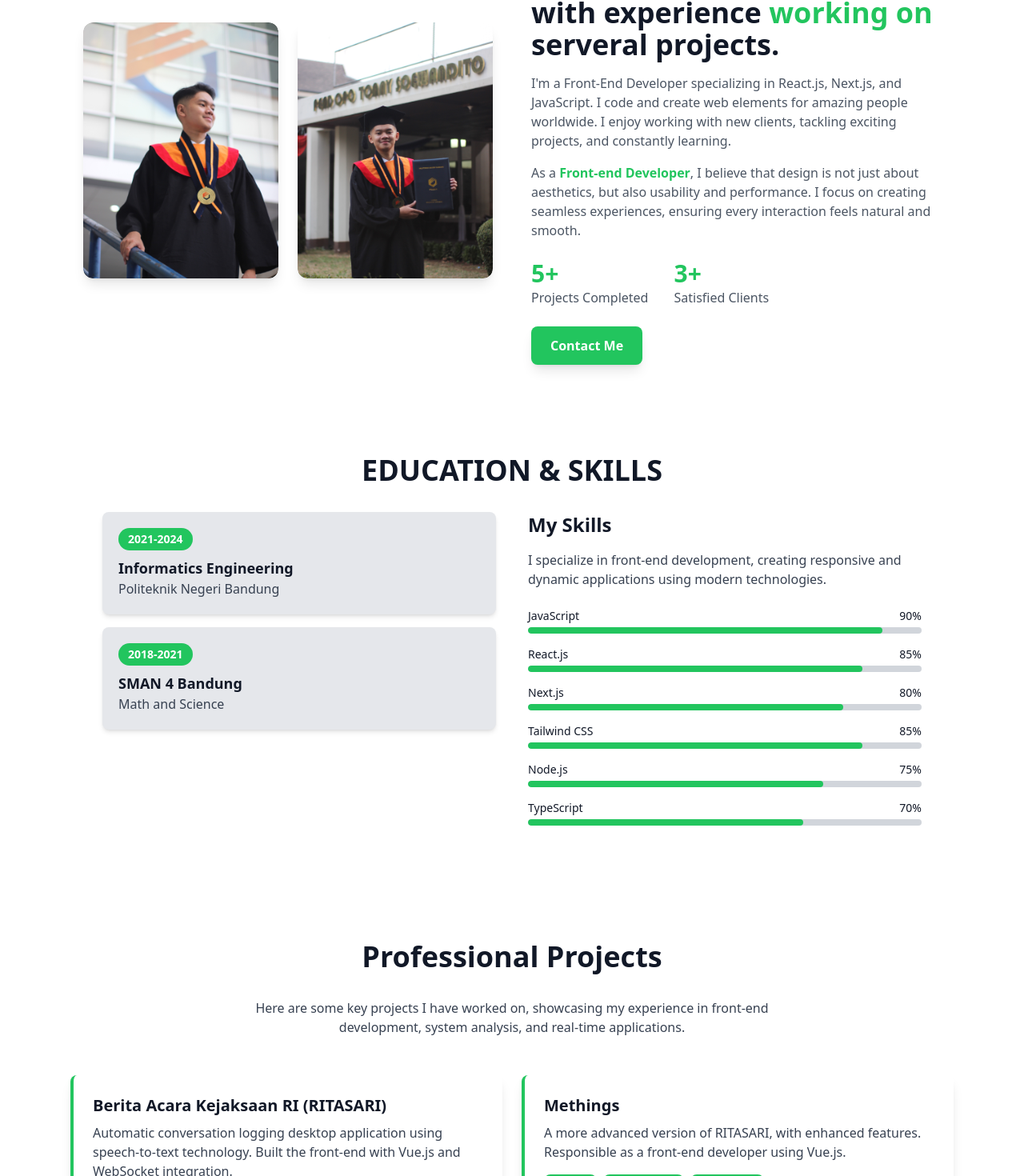
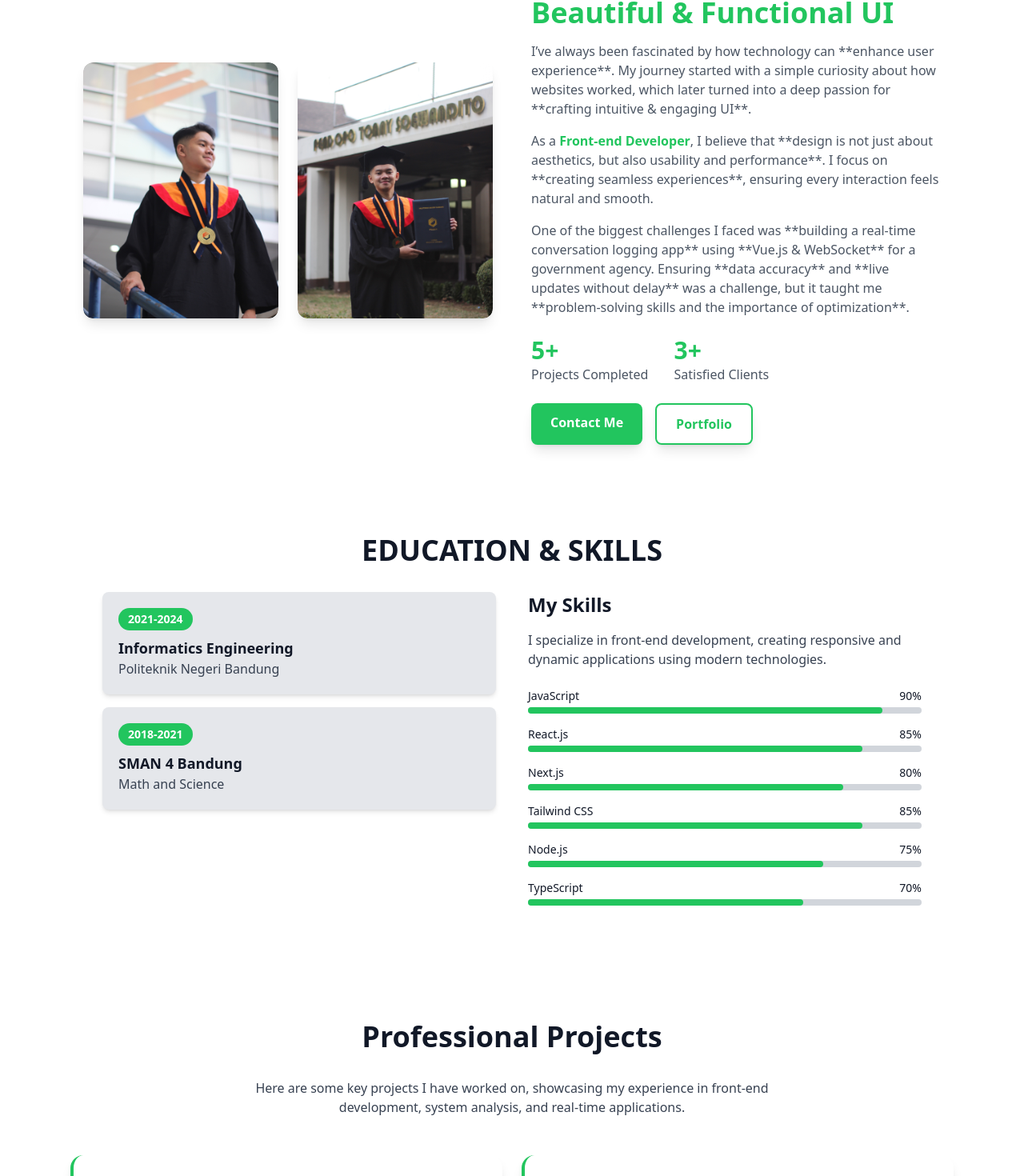
Before and after one commit to salmanalfarisi29/web-portofolio-salman, a Next.js app: page / in a window 1280 px wide. Shown: the part 952-2422 px from the top of the page at 80% size. Built offline with nearby package versions, Linux system fonts and the light colour scheme.

Commit message:
FEAT : ANIMASI FADE IN PADA SETIAP SECTION

```diff
--- a/src/app/components/About.tsx
+++ b/src/app/components/About.tsx
@@ -4,9 +4,21 @@ import { motion } from "framer-motion";
 
 export default function About() {
   return (
-    <section className="relative flex flex-col md:flex-row items-center justify-between px-6 md:px-20 py-12 dark:bg-gray-900 transition-all duration-300">
+    <motion.section
+      initial={{ opacity: 0 }}
+      whileInView={{ opacity: 1 }}
+      transition={{ duration: 1 }}
+      viewport={{ once: true }}
+      className="relative flex flex-col md:flex-row items-center justify-between px-6 md:px-20 py-12 dark:bg-gray-900 transition-all duration-300"
+    >
       {/* Kiri: Grid Foto */}
-      <div className="grid grid-cols-1 md:grid-cols-2 gap-6 w-full max-w-2xl">
+      <motion.div
+        initial={{ opacity: 0, x: -50 }}
+        whileInView={{ opacity: 1, x: 0 }}
+        transition={{ duration: 1 }}
+        viewport={{ once: true }}
+        className="grid grid-cols-1 md:grid-cols-2 gap-6 w-full max-w-2xl"
+      >
         {/* Animasi Hover pada Foto */}
         {["/img1.jpg", "/img2.jpg"].map((src, index) => (
           <motion.div
@@ -21,27 +33,41 @@ export default function About() {
             />
           </motion.div>
         ))}
-      </div>
+      </motion.div>
 
       {/* Kanan: Deskripsi */}
-      <div className="max-w-lg mt-8 md:mt-0 md:ml-12 text-center md:text-left text-gray-900 dark:text-white">
+      <motion.div
+        initial={{ opacity: 0, x: 50 }}
+        whileInView={{ opacity: 1, x: 0 }}
+        transition={{ duration: 3 }}
+        viewport={{ once: true }}
+        className="max-w-lg mt-8 md:mt-0 md:ml-12 text-center md:text-left text-gray-900 dark:text-white"
+      >
         <h2 className="text-lg font-semibold uppercase tracking-wider text-green-500">
           About Me
         </h2>
         <h3 className="text-2xl sm:text-3xl md:text-4xl font-bold mt-2">
-          I'm a <span className="text-green-500">Front-end Developer</span> with experience{" "}
-          <span className="text-green-500">working on</span> serveral projects.
+          Passionate About <span className="text-green-500">Building Beautiful & Functional UI</span>
         </h3>
+
+        {/* Storytelling */}
         <p className="mt-4 text-gray-600 dark:text-gray-300 text-sm sm:text-base">
-          I'm a Front-End Developer specializing in React.js, Next.js, and JavaScript.
-          I code and create web elements for amazing people worldwide. I enjoy working with
-          new clients, tackling exciting projects, and constantly learning.
+          I’ve always been fascinated by how technology can **enhance user experience**.
+          My journey started with a simple curiosity about how websites worked, which later
+          turned into a deep passion for **crafting intuitive & engaging UI**.
         </p>
 
         <p className="mt-4 text-gray-600 dark:text-gray-300 text-sm sm:text-base">
           As a <span className="font-semibold text-green-500">Front-end Developer</span>,
-          I believe that design is not just about aesthetics, but also usability and performance.
-          I focus on creating seamless experiences, ensuring every interaction feels natural and smooth.
+          I believe that **design is not just about aesthetics, but also usability and performance**.
+          I focus on **creating seamless experiences**, ensuring every interaction feels natural and smooth.
+        </p>
+
+        <p className="mt-4 text-gray-600 dark:text-gray-300 text-sm sm:text-base">
+          One of the biggest challenges I faced was **building a real-time conversation logging app**
+          using **Vue.js & WebSocket** for a government agency. Ensuring **data accuracy** and
+          **live updates without delay** was a challenge, but it taught me **problem-solving skills
+          and the importance of optimization**.
         </p>
 
         {/* Statistik */}
@@ -58,26 +84,24 @@ export default function About() {
 
         {/* Tombol */}
         <div className="mt-6 flex flex-col sm:flex-row space-y-4 sm:space-y-0 sm:space-x-4">
-        <motion.a
-            href="https://www.linkedin.com/in/salmanalfarisi31"
-            target="_blank"
-            rel="noopener noreferrer"
+          <motion.a
+            href="#contact"
             whileHover={{ scale: 1.05 }}
             whileTap={{ scale: 0.95 }}
             className="px-6 py-3 bg-green-500 text-white font-bold rounded-lg shadow-lg hover:bg-green-600 transition text-center w-full sm:w-auto"
           >
             Contact Me
           </motion.a>
-          {/* <motion.a
+          <motion.a
             href="#portfolio"
             whileHover={{ scale: 1.05 }}
             whileTap={{ scale: 0.95 }}
             className="px-6 py-3 border-2 border-green-500 text-green-500 font-bold rounded-lg shadow-lg hover:bg-green-500 hover:text-white transition text-center w-full sm:w-auto"
           >
             Portfolio
-          </motion.a> */}
+          </motion.a>
         </div>
-      </div>
-    </section>
+      </motion.div>
+    </motion.section>
   );
 }
--- a/src/app/components/Header.tsx
+++ b/src/app/components/Header.tsx
@@ -26,7 +26,7 @@ export default function Header() {
 
         {/* Navbar - Desktop Mode */}
         <nav className="hidden md:flex space-x-8 text-gray-700 dark:text-gray-300">
-          {["About Me", "Skills", "Projects", "Galeri"].map((item) => (
+          {["About Me", "Skills", "Projects"].map((item) => (
             <a
               key={item}
               href={`#${item.toLowerCase().replace(/\s+/g, "-")}`}
--- a/src/app/components/Project.tsx
+++ b/src/app/components/Project.tsx
@@ -5,46 +5,59 @@ import { motion } from "framer-motion";
 const projects = [
   {
     name: "Berita Acara Kejaksaan RI (RITASARI)",
-    description: "Automatic conversation logging desktop application using speech-to-text technology. Built the front-end with Vue.js and WebSocket integration.",
-    technologies: ["Vue.js", "WebSocket", "Express.js"],
+    description:
+      "Automatic conversation logging desktop application using speech-to-text technology. Built the front-end with Vue.js and WebSocket integration.",
+    technologies: ["Vue.js", "WebSocket", "Speech-to-Text"],
   },
   {
     name: "Methings",
-    description: "A more advanced version of RITASARI, with enhanced features. Responsible as a front-end developer using Vue.js.",
-    technologies: ["Vue.js", "WebSocket", "Express.js"],
+    description:
+      "A more advanced version of RITASARI, with enhanced features. Responsible as a front-end developer using Vue.js.",
+    technologies: ["Vue.js", "Real-time Communication"],
   },
   {
     name: "Basyir",
-    description: "An application for tracking daily worship activities. Developed the front-end using modern UI principles.",
+    description:
+      "An application for tracking daily worship activities. Developed the front-end using modern UI principles.",
     technologies: ["React.js", "Tailwind CSS"],
   },
   {
     name: "Parkfacilities",
-    description: "A web-based application introducing city parks in Bandung. Responsible as a front-end developer and ensured mobile responsiveness.",
-    technologies: ["HTML", "CSS", "JS", "Boostrap"],
+    description:
+      "A web-based application introducing city parks in Bandung. Responsible as a front-end developer and ensured mobile responsiveness.",
+    technologies: ["React.js", "Next.js", "Google Maps API"],
   },
   {
     name: "Service Vessel Trajectory Prediction",
-    description: "Developed a ship prediction service implemented in a combat management system simulator. Role: System Analyst.",
-    technologies: ["C++", "Extended Kalman Filter", "Combat Management Systems"],
+    description:
+      "Developed a ship prediction service implemented in a combat management system simulator. Role: System Analyst.",
+    technologies: ["Python", "AI Prediction", "Combat Systems"],
   },
   {
     name: "Aiz Elektronik Company Profile",
-    description: "Developed an SEO-optimized company website for Aiz Elektronik using Next.js, ensuring mobile responsiveness.",
+    description:
+      "Developed an SEO-optimized company website for Aiz Elektronik using Next.js, ensuring mobile responsiveness.",
     technologies: ["Next.js", "SEO Optimization", "Tailwind CSS"],
+    liveDemo: "https://ais-elektronik.vercel.app/",
   },
   {
     name: "Web-based Automatic Conveyor Monitoring",
-    description: "Developed a real-time monitoring system for automatic sorting using conveyor machines. Integrated WebSocket for live updates.",
-    technologies: ["MERN Stack", "WebSocket", "IoT Integration"],
+    description:
+      "Developed a real-time monitoring system for automatic sorting using conveyor machines. Integrated WebSocket for live updates.",
+    technologies: ["React.js", "WebSocket", "IoT Integration"],
   },
 ];
 
 export default function Projects() {
   return (
-    <section className="py-16 px-6 md:px-16 bg-white-100 dark:bg-gray-900 text-gray-900 dark:text-white transition-colors duration-300">
+    <motion.section
+      initial={{ opacity: 0 }}
+      whileInView={{ opacity: 1 }}
+      transition={{ duration: 1 }}
+      viewport={{ once: true }}
+      className="py-16 px-6 md:px-16 bg-white dark:bg-gray-900 text-gray-900 dark:text-white transition-colors duration-300"
+    >
       <div className="max-w-6xl mx-auto">
-        {/* Header */}
         <h2 className="text-3xl md:text-4xl font-bold text-center mb-8">
           Professional Projects
         </h2>
@@ -52,37 +65,48 @@ export default function Projects() {
           Here are some key projects I have worked on, showcasing my experience in front-end development, system analysis, and real-time applications.
         </p>
 
-        {/* Project Cards */}
         <div className="grid md:grid-cols-2 gap-6 mt-12">
           {projects.map((project, index) => (
             <motion.div
               key={index}
-              whileHover={{ scale: 1.02, boxShadow: "0px 10px 30px rgba(0,0,0,0.15)" }}
-              transition={{ duration: 0.3 }}
-              className="p-6 bg-white dark:bg-gray-800 rounded-lg shadow-lg border-l-4 border-green-500 cursor-pointer"
+              initial={{ opacity: 0, y: 20 }}
+              whileInView={{ opacity: 1, y: 0 }}
+              transition={{ duration: 0.5, delay: index * 0.2 }}
+              viewport={{ once: true }}
+              className="p-6 bg-white dark:bg-gray-800 rounded-2xl shadow-lg border-l-4 border-green-500"
             >
-              {/* Project Name */}
               <h3 className="text-xl font-bold text-gray-900 dark:text-white">
                 {project.name}
               </h3>
-
-              {/* Description */}
               <p className="mt-2 text-gray-700 dark:text-gray-300">
                 {project.description}
               </p>
-
-              {/* Technologies Used */}
               <div className="mt-4 flex flex-wrap gap-2">
                 {project.technologies.map((tech, idx) => (
-                  <span key={idx} className="px-3 py-1 text-sm font-semibold bg-green-500 text-white rounded-lg shadow-sm">
+                  <span
+                    key={idx}
+                    className="px-3 py-1 text-sm font-semibold bg-green-500 text-white rounded-full shadow-sm"
+                  >
                     {tech}
                   </span>
                 ))}
               </div>
+              {project.liveDemo && (
+                <motion.a
+                  href={project.liveDemo}
+                  target="_blank"
+                  rel="noopener noreferrer"
+                  whileHover={{ scale: 1.05 }}
+                  whileTap={{ scale: 0.95 }}
+                  className="mt-4 flex items-center justify-center gap-2 px-4 py-1.5 text-sm font-semibold bg-green-500 text-white rounded-full shadow-md hover:bg-green-600 transition-all"
+                >
+                  🌐 Live Demo
+                </motion.a>
+              )}
             </motion.div>
           ))}
         </div>
       </div>
-    </section>
+    </motion.section>
   );
 }
--- a/src/app/components/Skills.tsx
+++ b/src/app/components/Skills.tsx
@@ -1,42 +1,57 @@
 "use client";
 
 import { motion } from "framer-motion";
-import { useState } from "react";
 
 const skills = [
-  { name: "JavaScript", level: 90, description: "4+ years of experience in JavaScript, used for frontend & backend development." },
-  { name: "React.js", level: 85, description: "3+ years of experience in React.js, building SPAs and interactive UIs." },
-  { name: "Next.js", level: 80, description: "2+ years of experience in Next.js, specializing in SSR and SEO optimization." },
-  { name: "Tailwind CSS", level: 85, description: "3+ years of experience designing modern & responsive UI with Tailwind." },
-  { name: "Node.js", level: 75, description: "2+ years of experience in backend development using Node.js & Express.js." },
-  { name: "TypeScript", level: 70, description: "2+ years of experience writing scalable TypeScript-based applications." },
+  { name: "JavaScript", level: 90 },
+  { name: "React.js", level: 85 },
+  { name: "Next.js", level: 80 },
+  { name: "Tailwind CSS", level: 85 },
+  { name: "Node.js", level: 75 },
+  { name: "TypeScript", level: 70 },
 ];
 
 const education = [
-  { year: "2021-2024", title: "Informatics Engineering", institution: "Politeknik Negeri Bandung" },
-  { year: "2018-2021", title: "SMAN 4 Bandung", institution: "Math and Science" },
+  {
+    year: "2021-2024",
+    title: "Informatics Engineering",
+    institution: "Politeknik Negeri Bandung",
+  },
+  {
+    year: "2018-2021",
+    title: "SMAN 4 Bandung",
+    institution: "Math and Science",
+  },
 ];
 
 export default function Skills() {
-  const [tooltip, setTooltip] = useState({ visible: false, text: "", x: 0, y: 0 });
-
   return (
-    <section className="py-16 px-6 md:px-16 bg-white-100 dark:bg-gray-900 text-gray-900 dark:text-white transition-colors duration-300 relative">
+    <motion.section
+      initial={{ opacity: 0 }}
+      whileInView={{ opacity: 1 }}
+      transition={{ duration: 1 }}
+      viewport={{ once: true }}
+      className="py-16 px-6 md:px-16 bg-white dark:bg-gray-900 text-gray-900 dark:text-white transition-colors duration-300"
+    >
       <div className="max-w-5xl mx-auto">
         {/* Header Section */}
-        <h2 className="text-3xl md:text-4xl font-bold text-center mb-8">EDUCATION & SKILLS</h2>
+        <h2 className="text-3xl md:text-4xl font-bold text-center mb-8">
+          EDUCATION & SKILLS
+        </h2>
 
         <div className="grid md:grid-cols-2 gap-10">
           {/* Education Section */}
-          <div>
+          <motion.div
+            initial={{ opacity: 0, x: -50 }}
+            whileInView={{ opacity: 1, x: 0 }}
+            transition={{ duration: 1 }}
+            viewport={{ once: true }}
+          >
             {education.map((edu, index) => (
               <motion.div
                 key={index}
-                initial={{ opacity: 0, y: 20 }}
-                animate={{ opacity: 1, y: 0 }}
-                whileHover={{ scale: 1.05, boxShadow: "0px 10px 30px rgba(0,0,0,0.1)" }}
-                transition={{ duration: 0.3 }}
-                className="bg-gray-200 dark:bg-gray-800 rounded-lg p-5 shadow-md mb-4 cursor-pointer"
+                whileHover={{ scale: 1.05 }}
+                className="bg-gray-200 dark:bg-gray-800 rounded-lg p-5 shadow-md mb-4"
               >
                 <span className="inline-block bg-green-500 text-white text-sm px-3 py-1 rounded-full font-semibold">
                   {edu.year}
@@ -45,55 +60,45 @@ export default function Skills() {
                 <p className="text-gray-700 dark:text-gray-300">{edu.institution}</p>
               </motion.div>
             ))}
-          </div>
+          </motion.div>
 
           {/* Skills Section */}
-          <div>
+          <motion.div
+            initial={{ opacity: 0, x: 50 }}
+            whileInView={{ opacity: 1, x: 0 }}
+            transition={{ duration: 1 }}
+            viewport={{ once: true }}
+          >
             <h3 className="text-2xl font-bold mb-4">My Skills</h3>
             <p className="text-gray-700 dark:text-gray-300 mb-6">
-              I specialize in front-end development, creating responsive and
-              dynamic applications using modern technologies.
+              I specialize in front-end development, creating responsive and dynamic applications using modern technologies.
             </p>
             {skills.map((skill, index) => (
               <motion.div
                 key={index}
                 initial={{ opacity: 0, x: 50 }}
-                animate={{ opacity: 1, x: 0 }}
+                whileInView={{ opacity: 1, x: 0 }}
                 transition={{ duration: 0.5, delay: index * 0.2 }}
-                className="mb-4 relative"
-                onMouseEnter={(e) => setTooltip({ visible: true, text: skill.description, x: e.clientX, y: e.clientY })}
-                onMouseLeave={() => setTooltip({ ...tooltip, visible: false })}
+                viewport={{ once: true }}
+                className="mb-4"
               >
                 <div className="flex justify-between">
                   <span className="text-sm font-medium">{skill.name}</span>
                   <span className="text-sm font-medium">{skill.level}%</span>
                 </div>
-                <div className="w-full bg-gray-300 dark:bg-gray-700 rounded-full h-2 mt-1 overflow-hidden">
+                <div className="w-full bg-gray-300 dark:bg-gray-700 rounded-full h-2 mt-1">
                   <motion.div
                     initial={{ width: 0 }}
-                    animate={{ width: `${skill.level}%` }}
+                    whileInView={{ width: `${skill.level}%` }}
                     transition={{ duration: 1.2, ease: "easeInOut" }}
                     className="h-full bg-green-500 rounded-full"
                   ></motion.div>
                 </div>
               </motion.div>
             ))}
-          </div>
+          </motion.div>
         </div>
       </div>
-
-      {/* Tooltip */}
-      {tooltip.visible && (
-        <motion.div
-          className="absolute bg-black text-white text-xs px-3 py-2 rounded shadow-lg z-50"
-          style={{ top: tooltip.y + 15, left: tooltip.x + 10 }}
-          initial={{ opacity: 0, scale: 0.9 }}
-          animate={{ opacity: 1, scale: 1 }}
-          exit={{ opacity: 0, scale: 0.9 }}
-        >
-          {tooltip.text}
-        </motion.div>
-      )}
-    </section>
+    </motion.section>
   );
 }
```
Also changed, not shown: src/app/components/Hero.tsx (+11 -3 lines).
